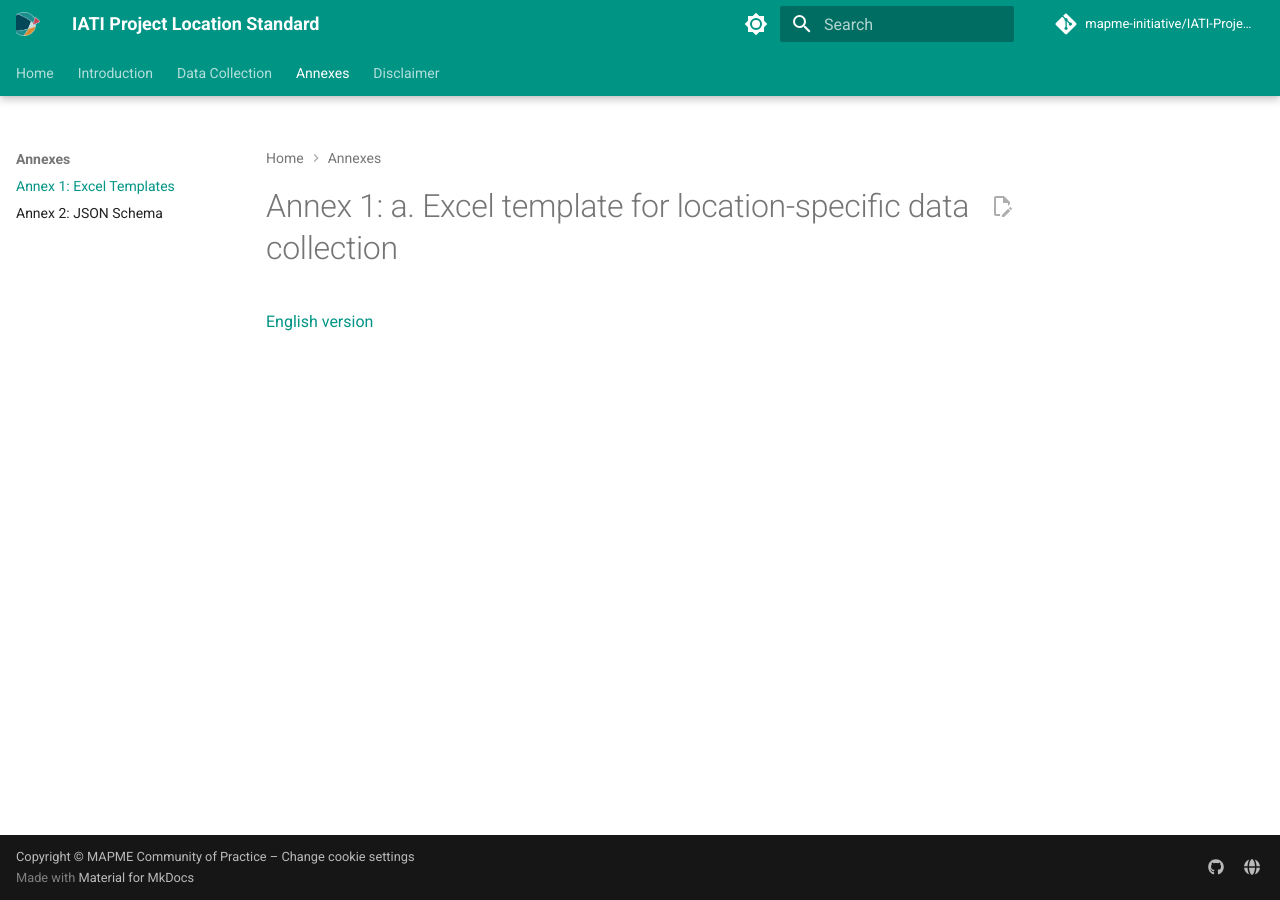
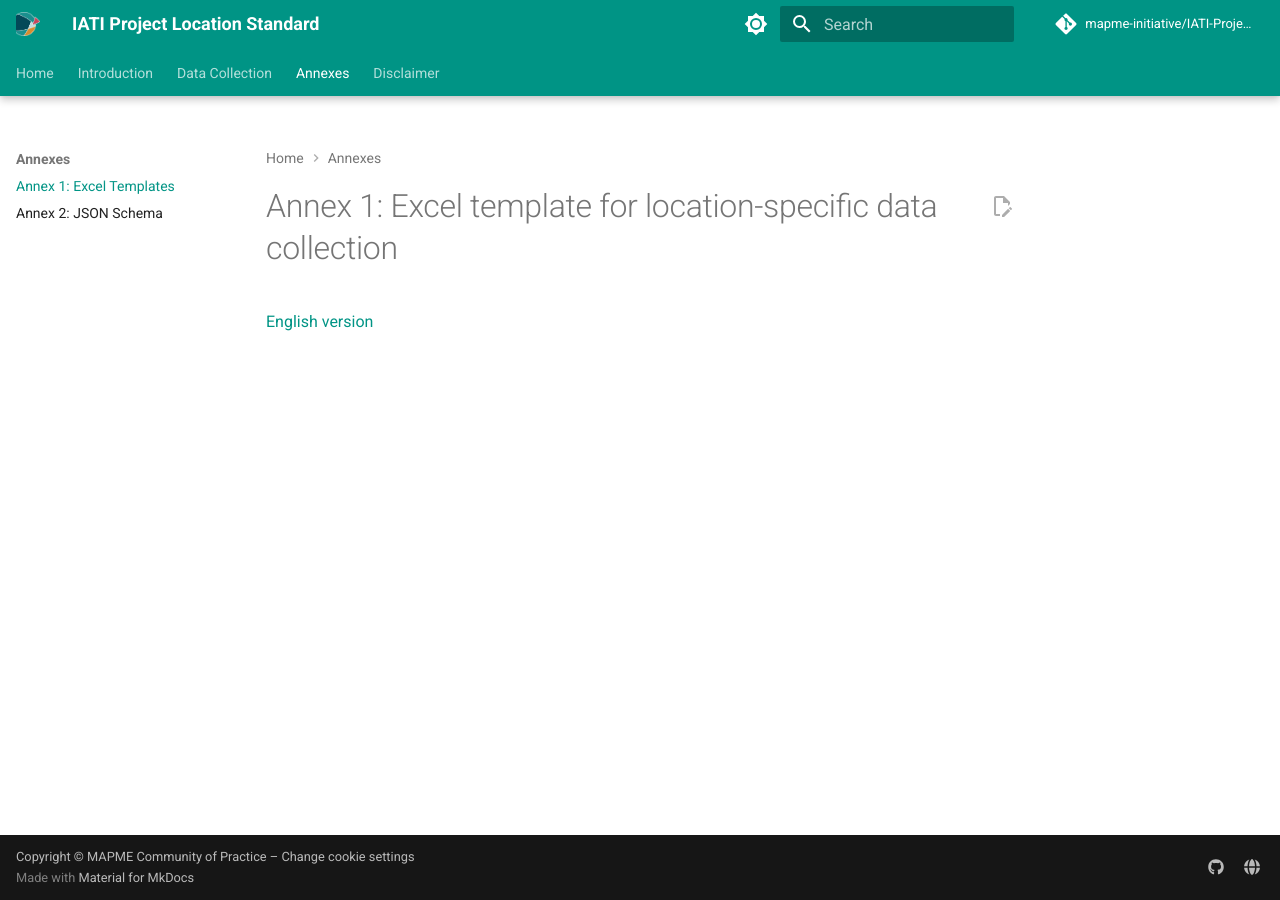
Before and after one commit to mapme-initiative/IATI-Project-Location-Standard, an MkDocs documentation site: the page built from docs/annex1.md, in a window 1280 px wide. Built offline with MkDocs 1.6.1 and Material for MkDocs 9.7.7, drawn with Linux system fonts in a browser that asks for light colours; comment, search, counter and statistics services are not loaded.

```diff
--- a/docs/annex1.md
+++ b/docs/annex1.md
@@ -1,3 +1,3 @@
-# Annex 1: a.	Excel template for location-specific data collection
+# Annex 1: Excel template for location-specific data collection
 
 [English version](https://raw.githubusercontent.com/openkfw/open-geodata-model/main/IATI_Project_Location_Data_Template_EN_V03.xlsx)
```
